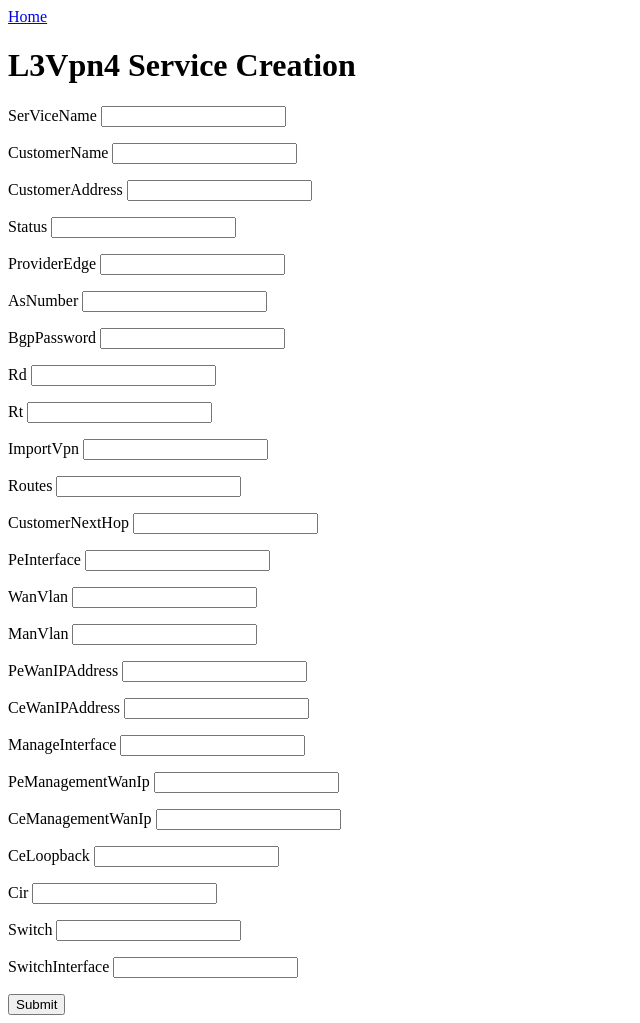
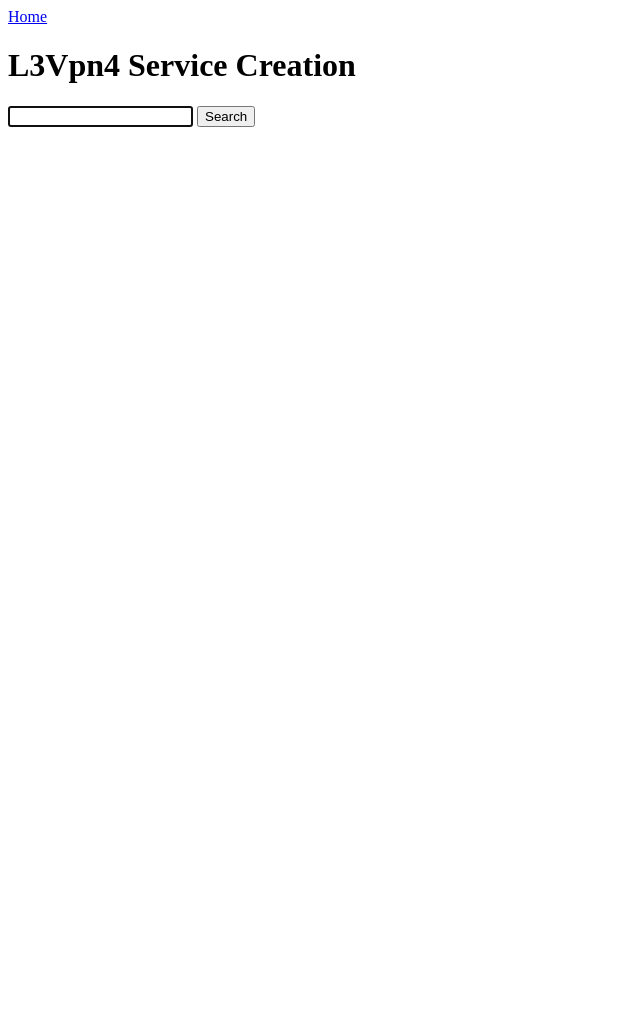
Before and after one commit to frankie336/AbleNet, a Flask app: page /update_l3vpn4/ in a window 1280 px wide. Shown: the whole page, without its empty margins (0-640 px from the left). After the commit the page ends 127 px from the top, so only its background shows below. Run offline with Flask 2, Linux system fonts and the light colour scheme; some libraries are stand-ins or nearby versions.

Commit message:
Adding Service update app.

```diff
--- a/main.py
+++ b/main.py
@@ -191,8 +191,8 @@ def provision_l3vpn4():
 
 @app.route('/update_l3vpn4/',methods=['GET','POST'])
 def update():
-
-    links = ['/', '/verify_l3vpn4', '/show_shell_output']
+    links = ['/', '/provision_l3vpn4', '/provision_l3vpn4',
+             '/deactivate_l3vpn4', '/update_l3vpn4']
     return render_template('update_l3vpn4.html',
                            links=links)
 
@@ -270,6 +270,49 @@ def post_deactivate_l3vpn4():
 
 
 
+@app.route('/change',methods=['GET','POST'])
+def change():
+
+    links = ['/', '/provision_l3vpn4','/provision_l3vpn4',
+             '/deactivate_l3vpn4','/update_l3vpn4']
+
+
+    form = request.form
+    search_string =  form['search_string']
+    print(search_string)
+    #l3vpn4_attr = L3Vpn.query.filter(L3Vpn.SerViceName.like(search)).first()
+    result = L3Vpn.query.filter_by(SerViceName=search_string).first()
+    db.session.commit()
+
+    if result:
+        return  render_template('update_l3vpn4.html',links=links,
+                                CustomerName=result.CustomerName,
+                                CustomerAddress = result.CustomerAddress,
+                                Status = result.Status,
+                                ProviderEdge = result.ProviderEdge,
+                                AsNumber = result.AsNumber,
+                                BgpPassword = result.BgpPassword,
+                                Rd = result.Rd,
+                                Rt = result.Rt,
+                                ImportVpn = result.ImportVpn,
+                                Routes = result.Routes,
+                                CustomerNextHop = result.CustomerNextHop,
+                                PeInterface = result.PeInterface,
+                                WanVlan = result.WanVlan,
+                                ManVlan = result.ManVlan,
+                                PeWanIPAddress = result.PeWanIPAddress,
+                                CeWanIPAddress = result.CeWanIPAddress,
+                                ManageInterface = result.ManageInterface,
+                                PeManagementWanIp = result.PeManagementWanIp,
+                                CeManagementWanIp = result.CeManagementWanIp,
+                                CeLoopback = result.CeLoopback,
+                                Cir = result.Cir,
+                                Switch = result.Switch,
+                                SwitchInterface = result.SwitchInterface
+                                )
+    else:
+
+        return  render_template('update_l3vpn4.html',match_not_found =True,links=links)
 
 
 
@@ -319,8 +362,6 @@ def search():
                                 SwitchInterface = result.SwitchInterface
                                 )
     else:
-
-
 
         return  render_template('verify_l3vpn4.html',match_not_found =True,links=links)
 
--- a/templates/update_l3vpn4.html
+++ b/templates/update_l3vpn4.html
@@ -8,59 +8,122 @@
 <a href="{{ links[0] }}">Home</a>&emsp;
 
 <h1>L3Vpn4 Service Creation</h1>
+
+
+  <form method="POST">
+    <input type="text" autofocus="autofocus" name="search_string">
+    <input type="submit" formaction="/change" value="Search">&emsp;&emsp;
+    {% if CustomerName %}
+     <a href="{{ links[1] }}">L3Vpn4 Creator </a>&emsp;&emsp;&emsp;&emsp;&emsp;&emsp;&emsp;&emsp;&emsp;&emsp;&emsp;&emsp;&emsp;
+     <a href="{{ links[3] }}"> L3Vpn4 Deactivator </a>&emsp;
+     <a href="{{ links[4] }}"> L3Vpn4 Update </a>&emsp;
+    {% endif %}
+  </form>
+
+
+{% if CustomerName %}
+<script src="{{url_for('static', filename='toggleEnable.js')}}"></script>
 <p></p>
     <form method="post" action ="/post_l3vpn4_new">
-        <p><lablel>SerViceName</lablel>
-            <input id="SerViceName" name="SerViceName" type="text"></p>
+        <p><lablel>ServiceName</lablel>
+            <input id="SerViceName" name="SerViceName" type="text" ></p>
         <p><lablel>CustomerName</lablel>
-            <input id="CustomerName" name="CustomerName" type="text"></p>
+            <input id="CustomerName" name="CustomerName" type="text" value ="{{ CustomerName }}" disabled >
+            <button type="button" onclick="toggleEnable('CustomerName')"> Enable/Disable </button>
+        </p>
         <p><lablel>CustomerAddress</lablel>
-            <input id="CustomerAddress" name="CustomerAddress" type="text"></p>
+            <input id="CustomerAddress" name="CustomerAddress" type="text" value="{{ CustomerAddress }}" disabled>
+            <button type="button" onclick="toggleEnable('CustomerAddress')"> Enable/Disable </button>
+        </p>
         <p><lablel>Status</lablel>
-            <input id="Status" name="Status" type="text"></p>
+            <input id="Status" name="Status" type="text" value="{{ Status }}" disabled>
+            <button type="button" onclick="toggleEnable('Status')"> Enable/Disable </button>
+        </p>
         <p><lablel>ProviderEdge</lablel>
-            <input id="ProviderEdge" name="ProviderEdge" type="text"></p>
+            <input id="ProviderEdge" name="ProviderEdge" type="text" value="{{ ProviderEdge }}" disabled>
+            <button type="button" onclick="toggleEnable('ProviderEdge')"> Enable/Disable </button>
+        </p>
         <p><lablel>AsNumber</lablel>
-            <input id="AsNumber" name="AsNumber" type="text"></p>
+            <input id="AsNumber" name="AsNumber" type="text" value="{{ AsNumber }}" disabled>
+            <button type="button" onclick="toggleEnable('AsNumber')"> Enable/Disable </button>
+
+        </p>
         <p><lablel>BgpPassword</lablel>
-            <input id="BgpPassword" name="BgpPassword" value="{{bgp_pass}}"type="text" readonly></p>
+            <input id="BgpPassword" name="BgpPassword" value="{{ BgpPassword }}"type="text" disabled>
+            <button type="button" onclick="toggleEnable('BgpPassword')"> Enable/Disable </button>
+        </p>
         <p><lablel>Rd</lablel>
-            <input id="Rd" name="Rd" type="text"></p>
+            <input id="Rd" name="Rd" type="text" value="{{ Rd }}" disabled>
+            <button type="button" onclick="toggleEnable('Rd')"> Enable/Disable </button>
+        </p>
         <p><lablel>Rt</lablel>
-            <input id="Rt" name="Rt" type="text"></p>
+            <input id="Rt" name="Rt" type="text" value="{{Rt}}" disabled>
+            <button type="button" onclick="toggleEnable('Rt')"> Enable/Disable </button>
+        </p>
         <p><lablel>ImportVpn</lablel>
-            <input id="ImportVpn" name="ImportVpn" type="text"></p>
+            <input id="ImportVpn" name="ImportVpn" type="text" value="{{ ImportVpn }}" disabled>
+            <button type="button" onclick="toggleEnable('ImportVpn')"> Enable/Disable </button>
+        </p>
         <p><lablel>Routes</lablel>
-            <input id="Routes" name="Routes" type="text"></p>
+            <input id="Routes" name="Routes" type="text" value="{{ Routes }}" disabled>
+            <button type="button" onclick="toggleEnable('Routes')"> Enable/Disable </button>
+        </p>
         <p><lablel>CustomerNextHop</lablel>
-            <input id="CustomerNextHop" name="CustomerNextHop" type="text"></p>
+            <input id="CustomerNextHop" name="CustomerNextHop" type="text" vlaue="{{ CustomerNextHop }}" disabled>
+            <button type="button" onclick="toggleEnable('CustomerNextHop')"> Enable/Disable </button>
+        </p>
         <p><lablel>PeInterface</lablel>
-            <input id="PeInterface" name="PeInterface" type="text"></p>
+            <input id="PeInterface" name="PeInterface" type="text" value="{{ PeInterface }}" disabled>
+            <button type="button" onclick="toggleEnable('PeInterface')"> Enable/Disable </button>
+        </p>
         <p><lablel>WanVlan</lablel>
-            <input id="WanVlan" name="WanVlan" type="text"></p>
+            <input id="WanVlan" name="WanVlan" type="text" value="{{ WanVlan }}" disabled>
+            <button type="button" onclick="toggleEnable('WanVlan')"> Enable/Disable </button>
+        </p>
         <p><lablel>ManVlan</lablel>
-            <input id="ManVlan" name="ManVlan" type="text"></p>
+            <input id="ManVlan" name="ManVlan" type="text" value="{{ ManVlan }}" disabled>
+            <button type="button" onclick="toggleEnable('ManVlan')"> Enable/Disable </button>
+        </p>
         <p><lablel>PeWanIPAddress</lablel>
-            <input id="PeWanIPAddress" name="PeWanIPAddress" type="text"></p>
+            <input id="PeWanIPAddress" name="PeWanIPAddress" type="text" value="{{ PeWanIPAddress }}" disabled>
+            <button type="button" onclick="toggleEnable('PeWanIPAddress')"> Enable/Disable </button>
+        </p>
         <p><lablel>CeWanIPAddress</lablel>
-            <input id="CeWanIPAddress" name="CeWanIPAddress" type="text"></p>
+            <input id="CeWanIPAddress" name="CeWanIPAddress" type="text" value="{{ CeWanIPAddress }}" disabled>
+            <button type="button" onclick="toggleEnable('CeWanIPAddress')"> Enable/Disable </button>
+
+        </p>
         <p><lablel>ManageInterface</lablel>
-            <input id="ManageInterface" name="ManageInterface" type="text"></p>
+            <input id="ManageInterface" name="ManageInterface" type="text" value="{{ CeWanIPAddress }}" disabled>
+            <button type="button" onclick="toggleEnable('ManageInterface')"> Enable/Disable </button>
+        </p>
         <p><lablel>PeManagementWanIp</lablel>
-            <input id="PeManagementWanIp" name="PeManagementWanIp" type="text"></p>
+            <input id="PeManagementWanIp" name="PeManagementWanIp" type="text" value="{{ ManageInterface }}" disabled>
+            <button type="button" onclick="toggleEnable('PeManagementWanIp')"> Enable/Disable </button>
+        </p>
        <p><lablel>CeManagementWanIp</lablel>
-           <input id="CeManagementWanIp" name="CeManagementWanIp" type="text"></p>
+           <input id="CeManagementWanIp" name="CeManagementWanIp" type="text" value="{{ CeManagementWanIp }}" disabled>
+           <button type="button" onclick="toggleEnable('CeManagementWanIp')"> Enable/Disable </button>
+       </p>
         <p><lablel>CeLoopback</lablel>
-            <input id="CeLoopback" name="CeLoopback" type="text"></p>
+            <input id="CeLoopback" name="CeLoopback" type="text" value="{{ CeLoopback }}" disabled>
+            <button type="button" onclick="toggleEnable('CeLoopback')"> Enable/Disable </button>
+        </p>
         <p><lablel>Cir</lablel>
-            <input id="Cir" name="Cir" type="text"></p>
+            <input id="Cir" name="Cir" type="text" value="{{ Cir }}" disabled>
+            <button type="button" onclick="toggleEnable('Cir')"> Enable/Disable </button>
+        </p>
         <p><lablel>Switch</lablel>
-            <input id="Switch" name="Switch" type="text"></p>
+            <input id="Switch" name="Switch" type="text" value="{{ Switch }}" disabled>
+            <button type="button" onclick="toggleEnable('Switch')"> Enable/Disable </button>
+        </p>
         <p><lablel>SwitchInterface</lablel>
-            <input id="SwitchInterface" name="SwitchInterface" type="text"></p>
+            <input id="SwitchInterface" name="SwitchInterface" type="text" value="{{ SwitchInterface }}" disabled>
+            <button type="button" onclick="toggleEnable('SwitchInterface')"> Enable/Disable </button>
+        </p>
         <input type="submit" />
 
     </form>
-
+{% endif %}
 </body>
 </html>
```
Also changed, not shown: static/js/change.js (added, +14 -0 lines), static/toggleEnable.js (added, +14 -0 lines).
